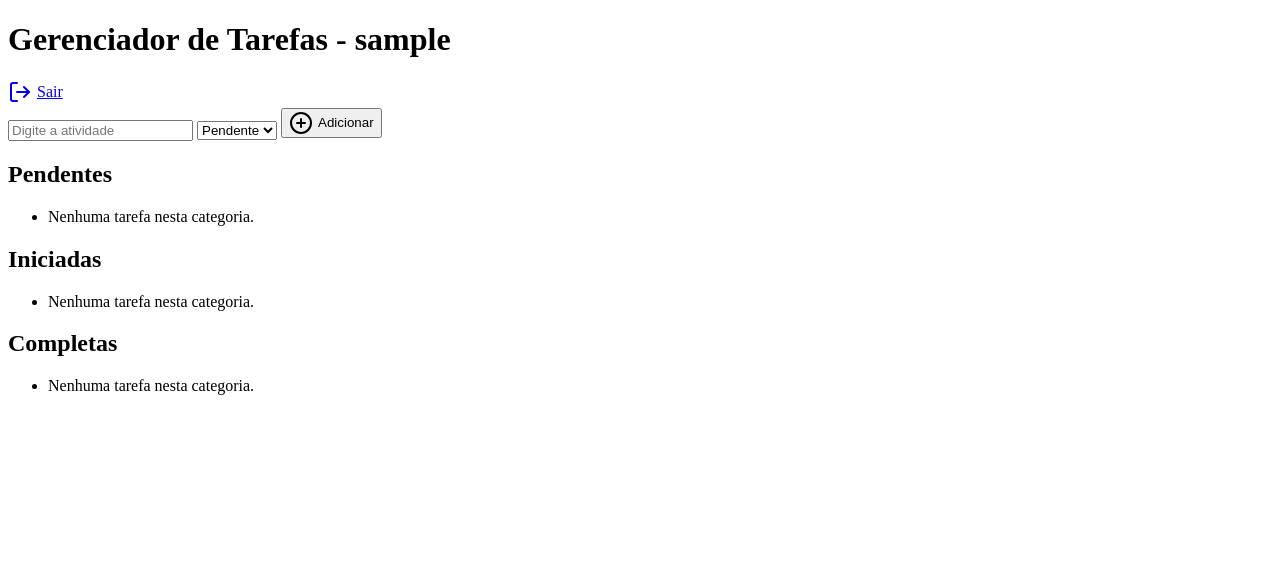
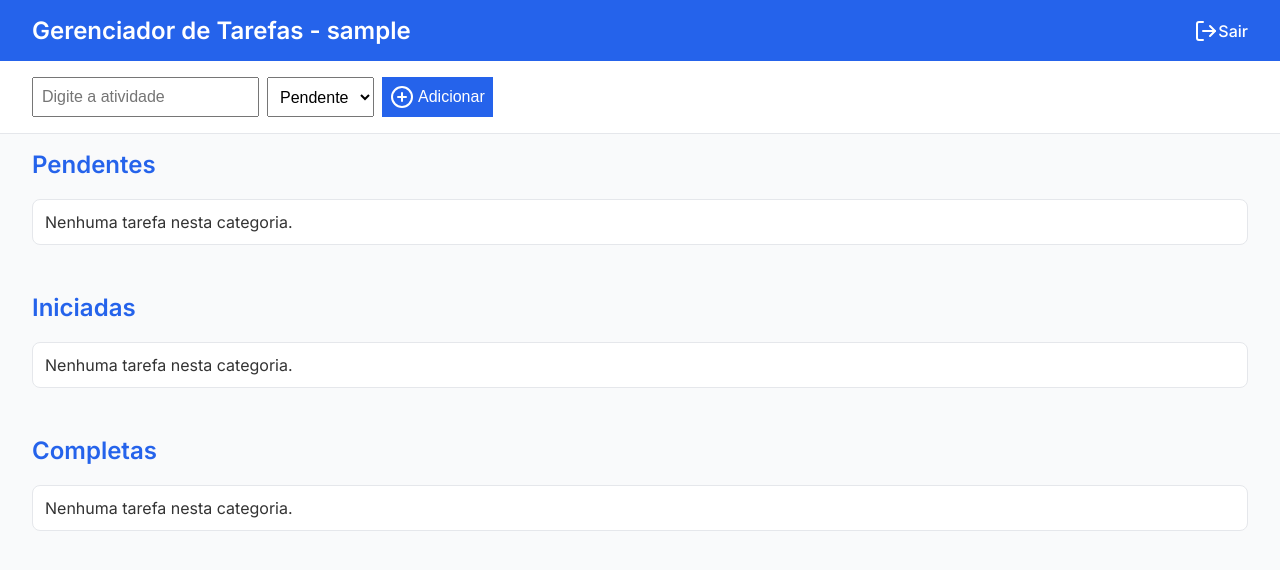
Before and after one commit to Wellikson/tarefas, a Flask app: page / in a window 1280 px wide. Shown: the top 570 px of the page. Run offline with Flask 3, Linux system fonts and the light colour scheme; the visitor is signed in with stand-in values (Sample User, id 1); data that the repository does not hold is empty.

Commit message:
Update style.css

```diff
--- a/static/style.css
+++ b/static/style.css
@@ -1,14 +1,149 @@
-button i, a i {
-    vertical-align: middle;
-    margin-right: 5px;
+/* Fonte global */
+body {
+    font-family: 'Inter', sans-serif;
+    background-color: #f9fafb;
+    color: #333;
+    margin: 0;
+    padding: 0;
+}
+
+/* Cabeçalho */
+header {
+    background-color: #2563eb;
+    color: white;
+    padding: 1rem 2rem;
+    display: flex;
+    justify-content: space-between;
+    align-items: center;
+}
+
+header h1 {
+    margin: 0;
+    font-size: 1.5rem;
+}
+
+.logout-btn {
+    color: white;
+    text-decoration: none;
+    font-weight: 500;
+    display: flex;
+    align-items: center;
 }
 
 .logout-btn i {
-    margin-right: 5px;
+    margin-right: 0.5rem;
 }
 
-button, a {
+/* Formulário de tarefas */
+.task-form {
+    display: flex;
+    gap: 0.5rem;
+    padding: 1rem 2rem;
+    background: white;
+    border-bottom: 1px solid #e5e7eb;
+}
+
+.task-form input,
+.task-form select,
+.task-form button {
+    padding: 0.5rem;
+    font-size: 1rem;
+}
+
+.task-form button {
+    background-color: #2563eb;
+    color: white;
+    border: none;
+    cursor: pointer;
+    display: flex;
+    align-items: center;
+    gap: 0.25rem;
+}
+
+.task-form button:hover {
+    background-color: #1e3a8a;
+}
+
+/* Listas */
+section {
+    padding: 1rem 2rem;
+}
+
+section h2 {
+    margin-top: 0;
+    color: #2563eb;
+}
+
+ul {
+    list-style: none;
+    padding: 0;
+}
+
+ul li {
+    background: white;
+    padding: 0.75rem;
+    margin-bottom: 0.5rem;
+    display: flex;
+    align-items: center;
+    justify-content: space-between;
+    border: 1px solid #e5e7eb;
+    border-radius: 0.5rem;
+}
+
+ul li form {
     display: inline-flex;
+    gap: 0.25rem;
+}
+
+ul li a {
+    color: #dc2626;
+    text-decoration: none;
+}
+
+/* Página de login */
+.login-page {
+    display: flex;
+    justify-content: center;
     align-items: center;
-    gap: 5px;
+    height: 100vh;
+    background-color: #f3f4f6;
 }
+
+.login-container {
+    background: white;
+    padding: 2rem;
+    border-radius: 0.5rem;
+    box-shadow: 0 2px 8px rgba(0,0,0,0.1);
+    text-align: center;
+}
+
+.login-container h1 {
+    margin-bottom: 1.5rem;
+    color: #2563eb;
+}
+
+.login-container form {
+    display: flex;
+    flex-direction: column;
+    gap: 1rem;
+}
+
+.login-container input {
+    padding: 0.75rem;
+    font-size: 1rem;
+    border: 1px solid #d1d5db;
+    border-radius: 0.25rem;
+}
+
+.login-container button {
+    background-color: #2563eb;
+    color: white;
+    padding: 0.75rem;
+    border: none;
+    font-size: 1rem;
+    cursor: pointer;
+}
+
+.login-container button:hover {
+    background-color: #1e3a8a;
+}
```
